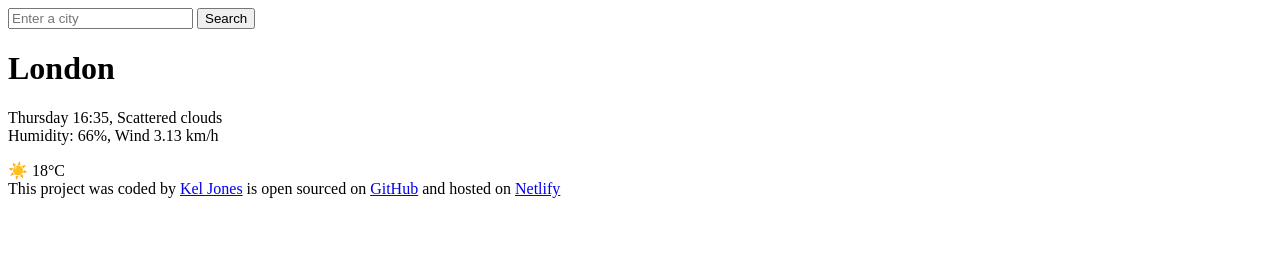
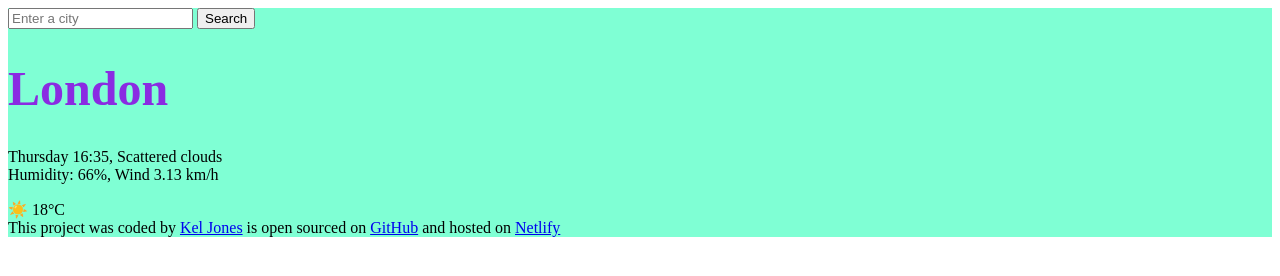
Before and after one commit to keljones0911/Kels-Weather-App, a plain HTML site: page index.html in a window 1280 px wide. Drawn offline with Linux system fonts and the light colour scheme.

Commit message:
Added css page and added href to index file

```diff
--- /dev/null
+++ b/Src/style.css
@@ -0,0 +1,4 @@
+h1 {color:blueviolet;
+font-size: 48px;}
+
+.app {background-color: aquamarine;}
--- a/index.html
+++ b/index.html
@@ -4,7 +4,9 @@
     <meta charset="UTF-8" />
     <meta name="viewport" content="width=device-width, initial-scale=1.0" />
     <title>Document</title>
+    <link rel="Stylesheet" href="Src/style.css"/>
   </head>
+  <div class="app">
   <body>
     <header>
         <form>
@@ -35,4 +37,5 @@
     and hosted on
     <a href="https://kelsweatherapp.netlify.app/" target="_blank">Netlify</a>
   </footer>
+  </div>
 </html>
```
